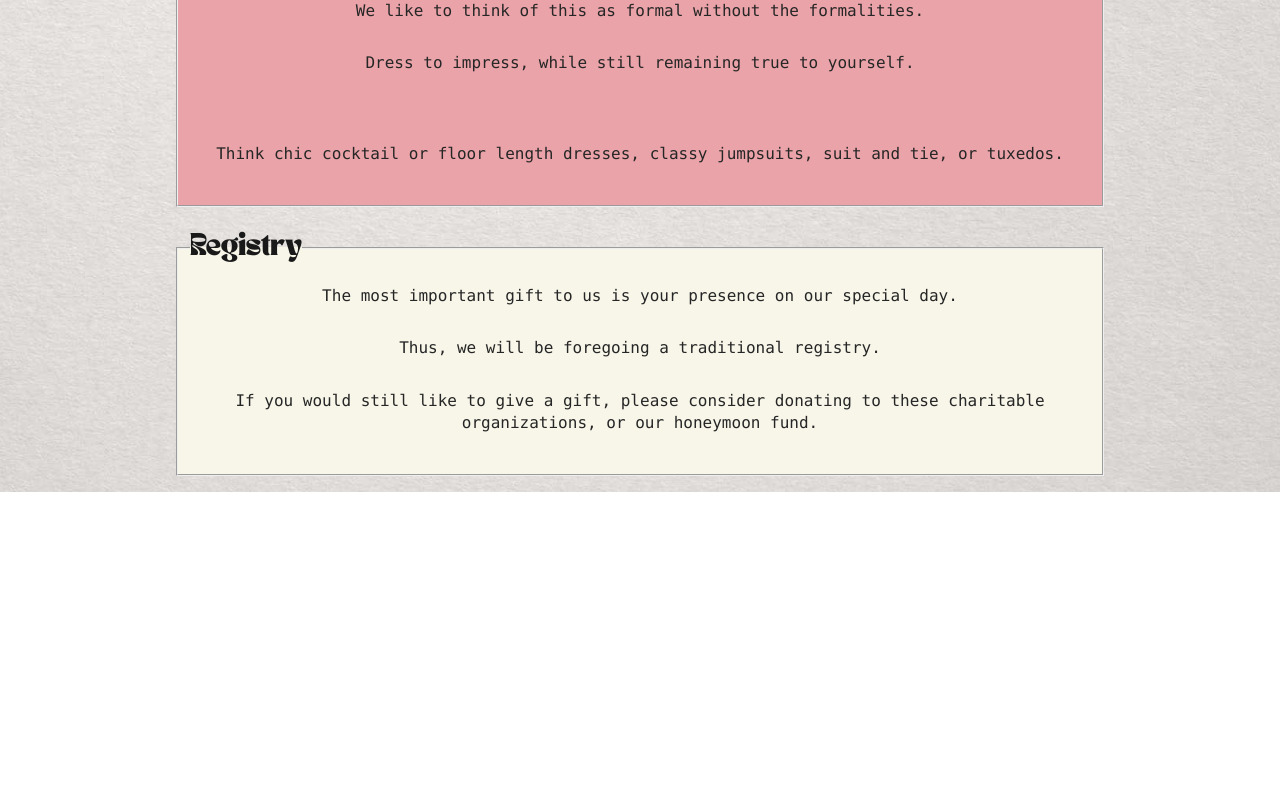
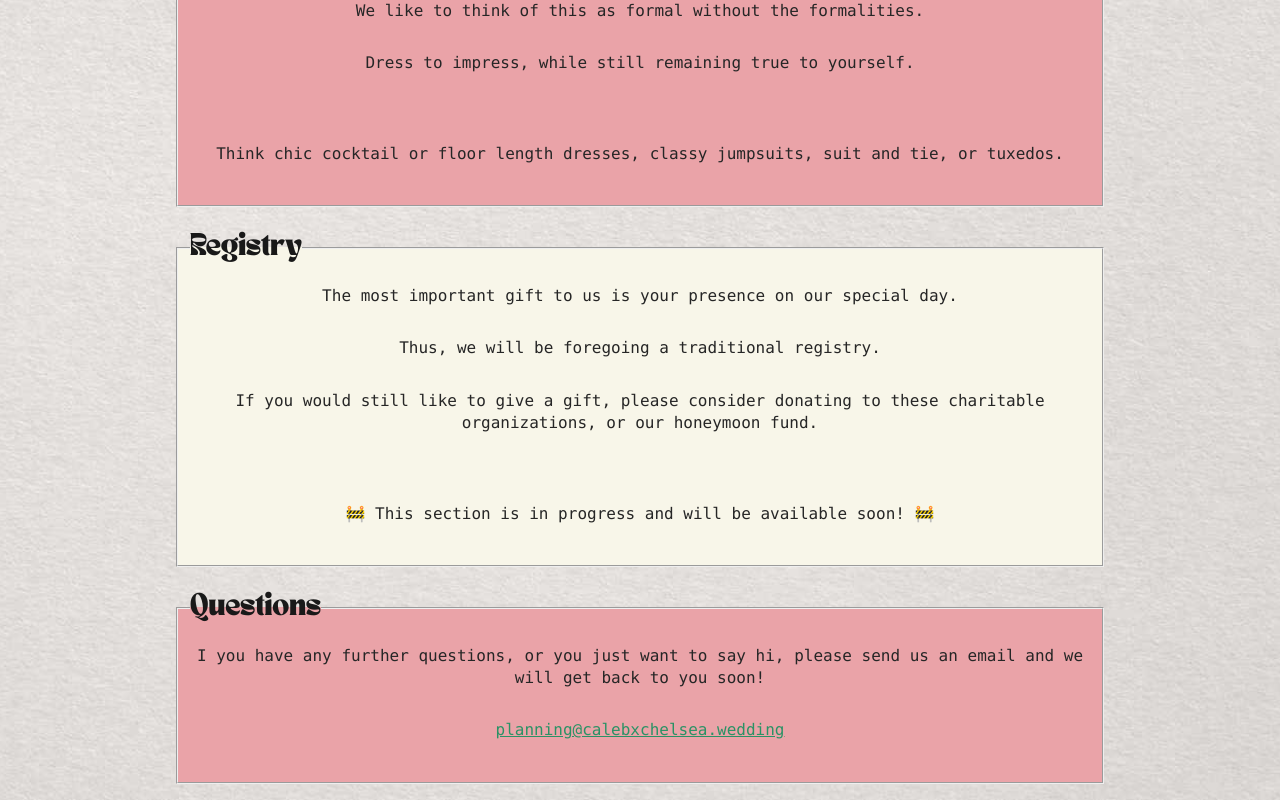
Before and after one commit to cbodtorf/wedding, a SvelteKit app: page /faq in a window 1280 px wide. Shown: the part 518-1318 px from the top of the page. Before the commit the page ends 1010 px from the top, so only its background shows below. Built offline with nearby package versions, Linux system fonts and the light colour scheme; a web font is replaced by a local one.

Commit message:
feat: update faq page with some more details.

```diff
--- a/src/routes/faq.svelte
+++ b/src/routes/faq.svelte
@@ -33,6 +33,19 @@
         <p>The most important gift to us is your presence on our special day.</p>
         <p>Thus, we will be foregoing a traditional registry.</p>
         <p>If you would still like to give a gift, please consider donating to these charitable organizations, or our honeymoon fund.</p>
+        <br>
+        <p>🚧 This section is in progress and will be available soon! 🚧</p>
+      </div>
+    </article>
+  </fieldset>
+
+  <!-- Questions -->
+  <fieldset>
+    <legend>Questions</legend>
+    <article>
+      <div>
+        <p>I you have any further questions, or you just want to say hi, please send us an email and we will get back to you soon!</p>
+        <p><a href="mailto:planning@calebxchelsea.wedding">planning@calebxchelsea.wedding</a></p>
       </div>
     </article>
   </fieldset>
```
